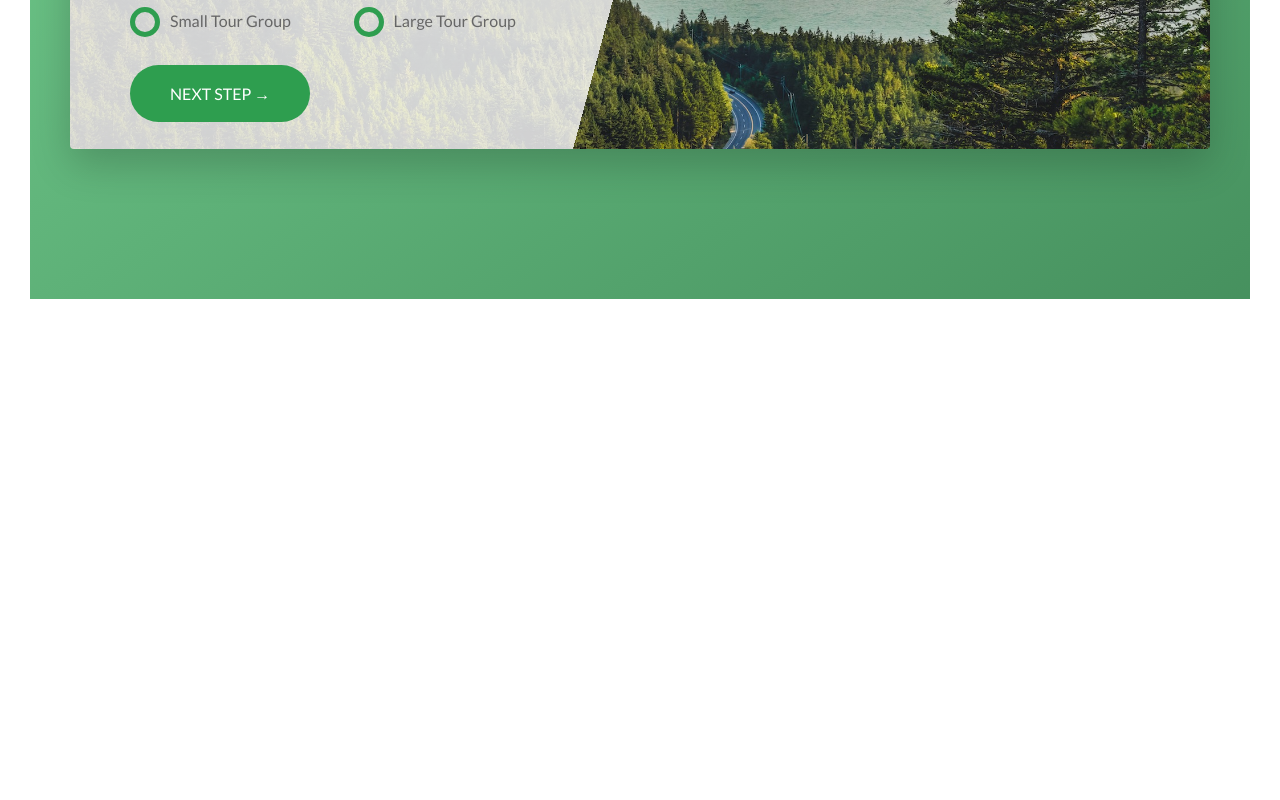
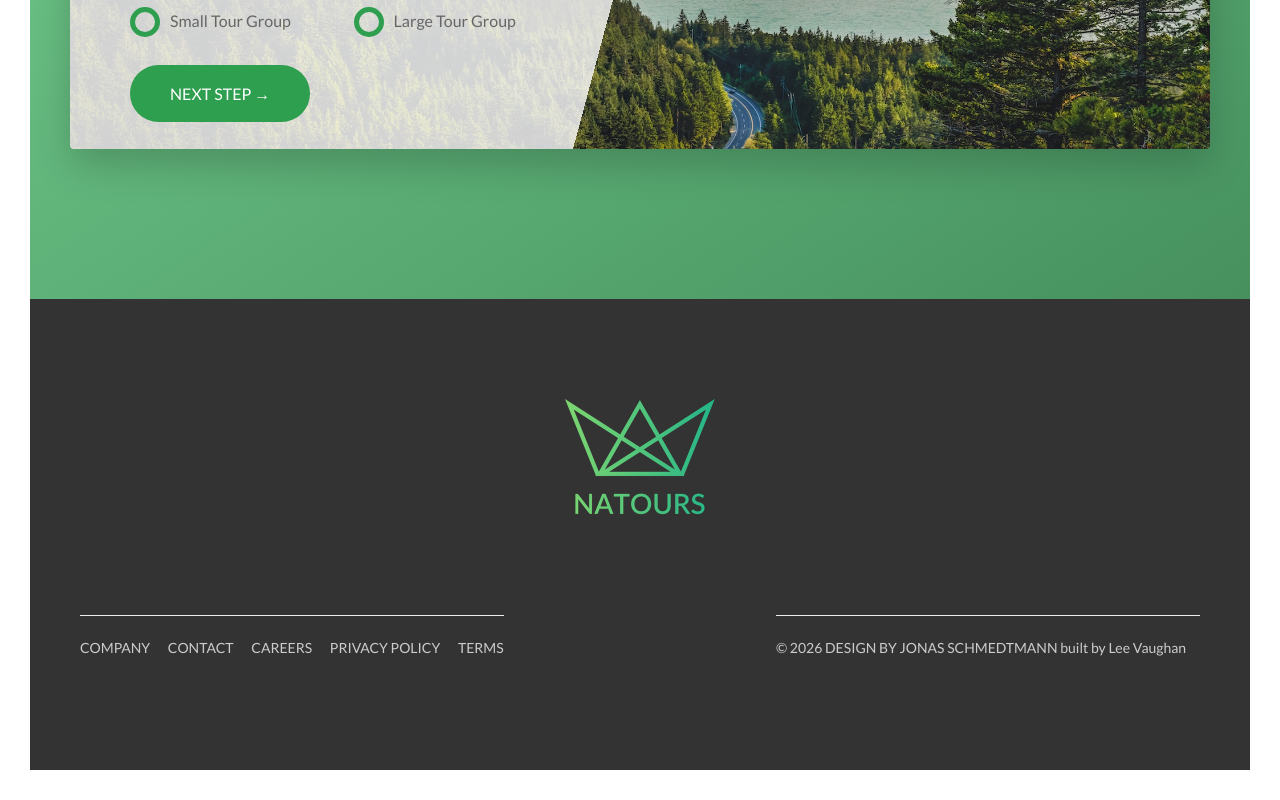
Before and after one commit to dmjendor/css-natours, a website: page index.html in a window 1280 px wide. Shown: the part 4921-5721 px from the top of the page. Before the commit the page ends 5250 px from the top, so only its background shows below. Drawn offline with Linux system fonts and the light colour scheme.

Commit message:
feat: add footer component with styles and variables

```diff
--- a/index.html
+++ b/index.html
@@ -371,6 +371,41 @@
       </section>
     </main>
 
+    <footer class="footer">
+      <div class="footer__logo-box">
+        <img src="img/logo-green-2x.png" alt="full logo" class="footer__logo" />
+      </div>
+      <div class="row">
+        <div class="col-1-of-2">
+          <div class="footer__navigation">
+            <ul class="footer__list">
+              <li class="footer__item">
+                <a href="#" class="footer__link">Company</a>
+              </li>
+              <li class="footer__item">
+                <a href="#" class="footer__link">Contact</a>
+              </li>
+              <li class="footer__item">
+                <a href="#" class="footer__link">Careers</a>
+              </li>
+              <li class="footer__item">
+                <a href="#" class="footer__link">Privacy Policy</a>
+              </li>
+              <li class="footer__item">
+                <a href="#" class="footer__link">Terms</a>
+              </li>
+            </ul>
+          </div>
+        </div>
+        <div class="col-1-of-2">
+          <div class="footer__copyright">
+            &copy; 2026
+            <a href="#" class="footer__link">Design by Jonas Schmedtmann</a>
+            built by Lee Vaughan
+          </div>
+        </div>
+      </div>
+    </footer>
     <!--
         <section class="grid-test">
             <div class="row">
--- a/sass/abstracts/_variables.scss
+++ b/sass/abstracts/_variables.scss
@@ -15,6 +15,8 @@ $color-tertiary-dark: #1769c2;
 // Greys
 $color-grey-dark: #666;
 $color-grey-dark-2: #999;
+$color-grey-dark-3: #333;
+
 $color-grey-light: #ccc;
 $color-grey-light-1: #eee;
 $color-white: #fff;
--- /dev/null
+++ b/sass/layout/_footer.scss
@@ -0,0 +1,62 @@
+@use "../abstracts/variables";
+
+.footer {
+  background-color: variables.$color-grey-dark-3;
+  padding: 10rem 0;
+  font-size: 1.4rem;
+  color: variables.$color-grey-light;
+
+  &__logo-box {
+    text-align: center;
+    margin-bottom: 8rem;
+  }
+
+  &__logo {
+    width: 15rem;
+    height: auto;
+  }
+
+  &__navigation {
+    border-top: 1px solid variables.$color-grey-light-1;
+    padding-top: 2rem;
+    display: inline-block;
+  }
+
+  &__list {
+    list-style: none;
+  }
+
+  &__item {
+    display: inline-block;
+
+    &:not(:last-child) {
+      margin-right: 1.5rem;
+    }
+  }
+
+  &__link {
+    &:link,
+    &:visited {
+      color: variables.$color-grey-light;
+      background-color: variables.$color-grey-dark-3;
+      text-decoration: none;
+      text-transform: uppercase;
+      display: inline-block;
+      transition: all 0.2s;
+    }
+
+    &:hover,
+    &:active {
+      color: variables.$color-primary;
+      box-shadow: 0 1rem 2rem rgba(variables.$color-black, 0.4);
+      transform: rotate(3deg) scale(1.2);
+    }
+  }
+
+  &__copyright {
+    border-top: 1px solid variables.$color-grey-light-1;
+    padding-top: 2rem;
+    width: 80%;
+    float: right;
+  }
+}
--- a/sass/main.scss
+++ b/sass/main.scss
@@ -16,6 +16,7 @@
 @use "components/form";
 @use "components/story";
 
+@use "layout/footer";
 @use "layout/header";
 @use "layout/grid";
 
```
Also changed, not shown: css/style.css, 1 other file.
